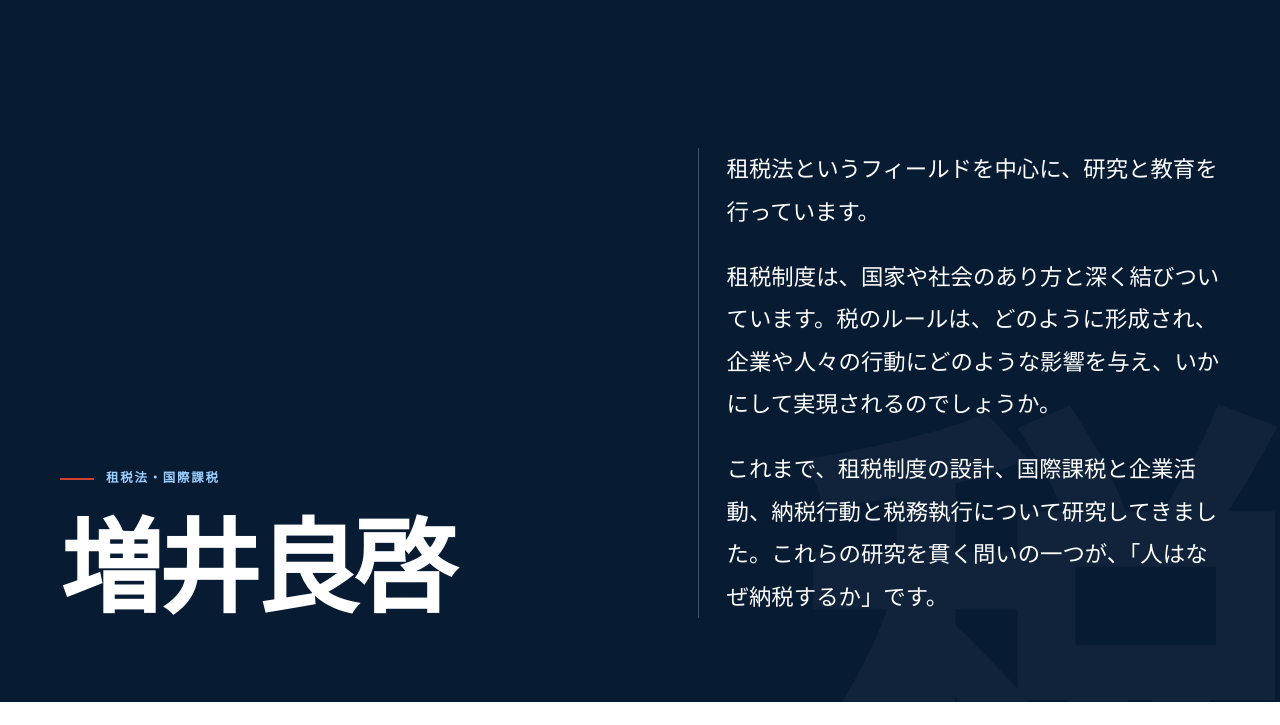
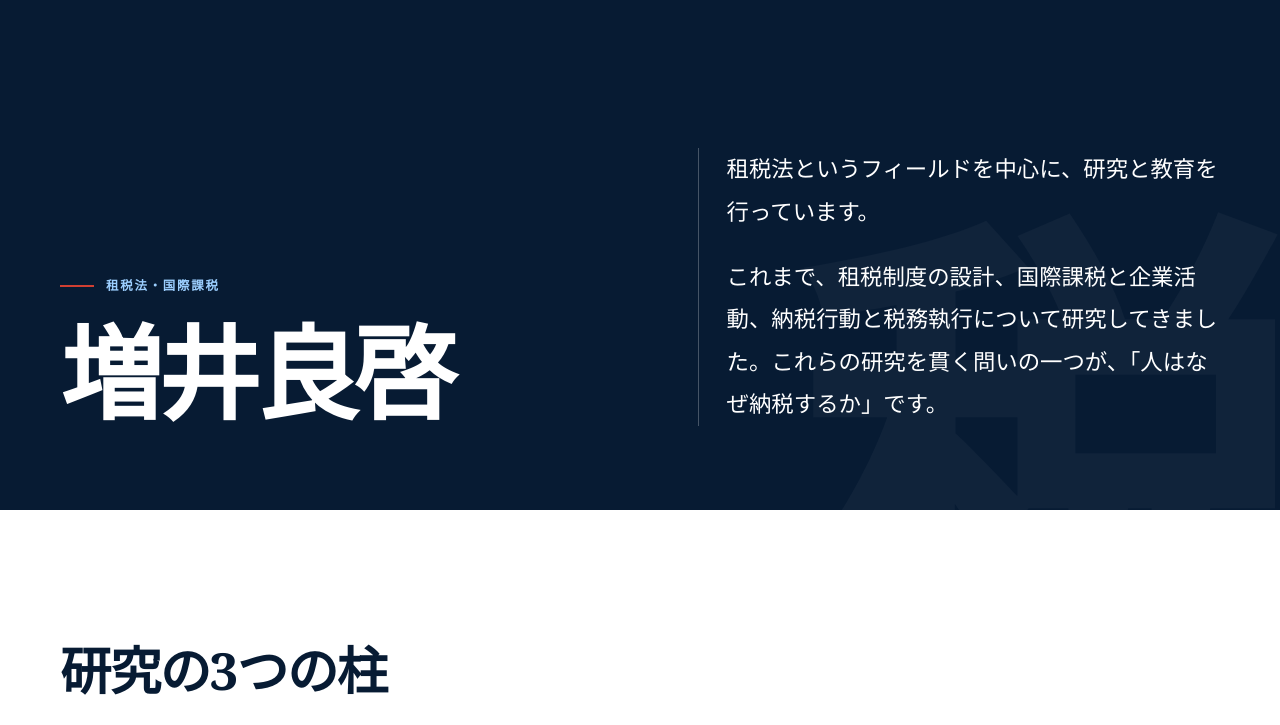
Before and after one commit to yomasui/yomasui.github.io, a plain HTML site: page index.html in a window 1280 px wide. Shown: the part 75-800 px from the top of the page. Drawn offline with Linux system fonts and the light colour scheme.

Commit message:
Remove introductory paragraph from index.html

```diff
--- a/index.html
+++ b/index.html
@@ -54,7 +54,6 @@
       </div>
       <div class="hero-copy">
         <p>租税法というフィールドを中心に、研究と教育を行っています。</p>
-        <p>租税制度は、国家や社会のあり方と深く結びついています。税のルールは、どのように形成され、企業や人々の行動にどのような影響を与え、いかにして実現されるのでしょうか。</p>
         <p>これまで、租税制度の設計、国際課税と企業活動、納税行動と税務執行について研究してきました。これらの研究を貫く問いの一つが、「人はなぜ納税するか」です。</p>
       </div>
     </div>
```
